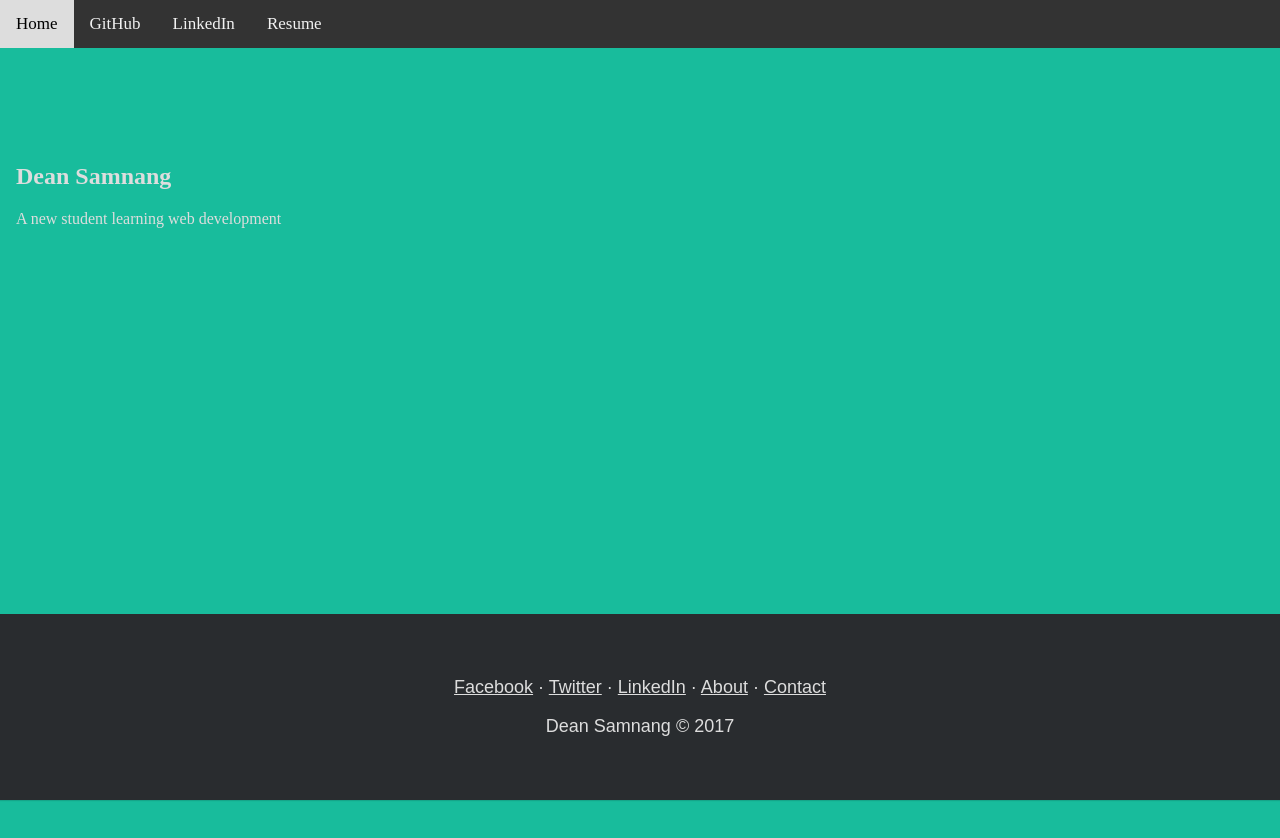
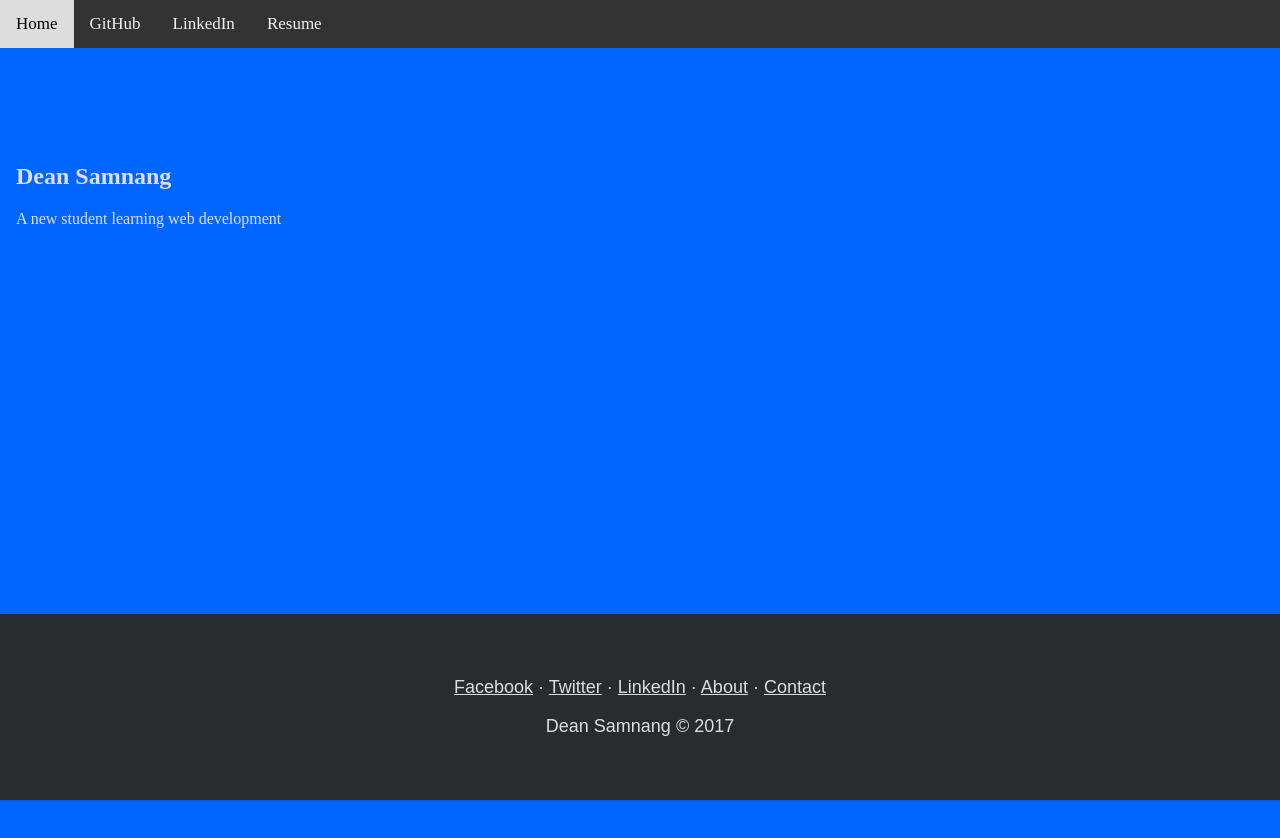
Before and after one commit to dadhathacker/portfolio, a plain HTML site: page index.html in a window 1280 px wide. Drawn offline with Linux system fonts and the light colour scheme.

Commit message:
Update main.css

```diff
--- a/main.css
+++ b/main.css
@@ -34,7 +34,7 @@ body {
 .banner {
     padding-left: 16px;
     color: #ddd;
-    background-color: #18bc9c;
+    background-color: #0066ff;
     position: relative;
     padding-top: 95px;
     padding-bottom: 95px;
```
